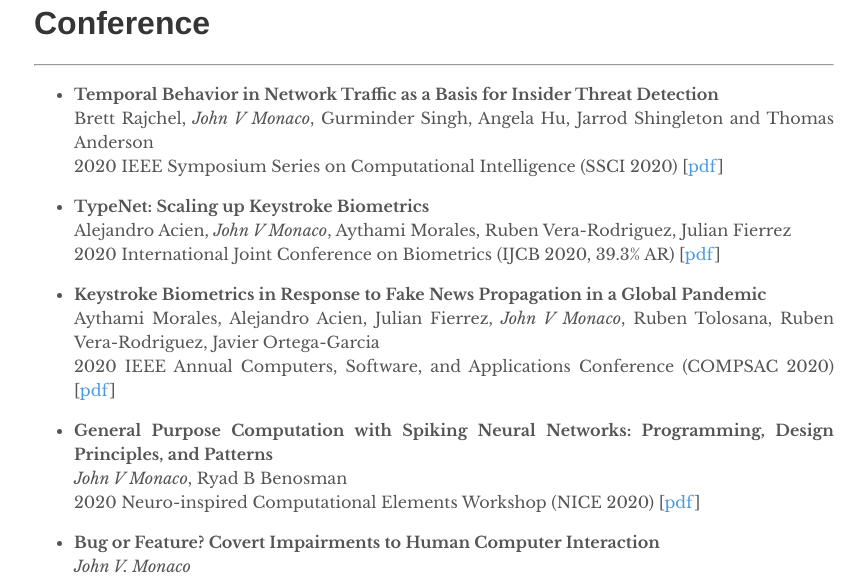
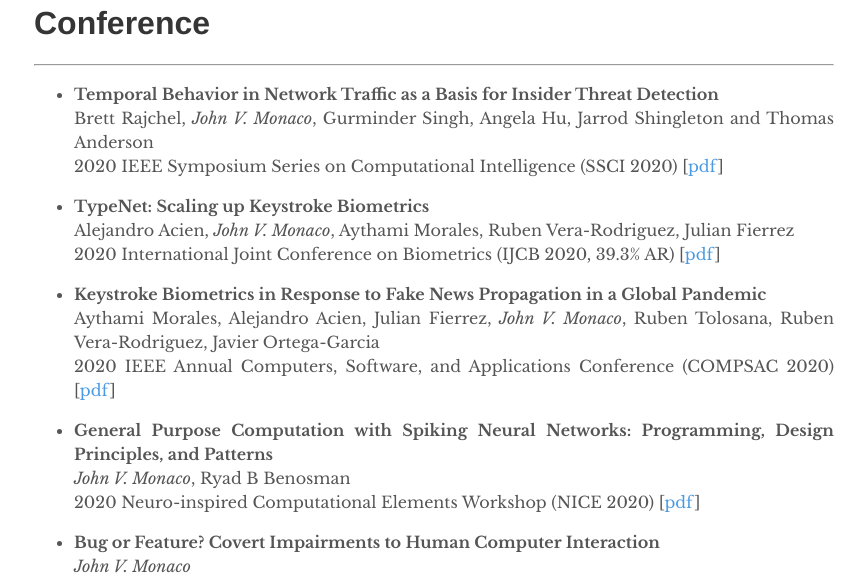
Before and after one commit to vmonaco/vmonaco.github.io, a Jekyll site: the page built from _pages/publications.md, in a window 1280 px wide and 900 px high, scrolled down 237 px. Shown: the part 152-730 px from the top of the window, without its empty margins (206-1071 px from the left). Built offline with Jekyll 4.4.1, drawn with Linux system fonts in a browser that asks for light colours.

Commit message:
updated cv

```diff
--- a/_pages/publications.md
+++ b/_pages/publications.md
@@ -18,19 +18,19 @@ Jump to: [conference](#conference), [journal](#journal), [patents](#patents), [p
 ***
 
 * **Temporal Behavior in Network Traffic as a Basis for Insider Threat Detection** \\
-Brett Rajchel, *John V Monaco*, Gurminder Singh, Angela Hu, Jarrod Shingleton and Thomas Anderson \\
+Brett Rajchel, *John V. Monaco*, Gurminder Singh, Angela Hu, Jarrod Shingleton and Thomas Anderson \\
 2020 IEEE Symposium Series on Computational Intelligence (SSCI 2020) \[[pdf](/papers/Temporal Behavior in Network Traffic as a Basis for Insider Threat Detection.pdf)\]
 
 * **TypeNet: Scaling up Keystroke Biometrics** \\
-Alejandro Acien, *John V Monaco*, Aythami Morales, Ruben Vera-Rodriguez, Julian Fierrez \\
+Alejandro Acien, *John V. Monaco*, Aythami Morales, Ruben Vera-Rodriguez, Julian Fierrez \\
 2020 International Joint Conference on Biometrics (IJCB 2020, 39.3% AR) \[[pdf](https://arxiv.org/pdf/2004.03627.pdf)\]
 
 * **Keystroke Biometrics in Response to Fake News Propagation in a Global Pandemic** \\
-Aythami Morales, Alejandro Acien, Julian Fierrez, *John V Monaco*, Ruben Tolosana, Ruben Vera-Rodriguez, Javier Ortega-Garcia \\
+Aythami Morales, Alejandro Acien, Julian Fierrez, *John V. Monaco*, Ruben Tolosana, Ruben Vera-Rodriguez, Javier Ortega-Garcia \\
 2020 IEEE Annual Computers, Software, and Applications Conference (COMPSAC 2020) \[[pdf](https://arxiv.org/pdf/2005.07688.pdf)\]
 
 * **General Purpose Computation with Spiking Neural Networks: Programming, Design Principles, and Patterns**\\
-*John V Monaco*, Ryad B Benosman \\
+*John V. Monaco*, Ryad B Benosman \\
 2020 Neuro-inspired Computational Elements Workshop (NICE 2020) \[[pdf](/papers/General Purpose Computation with Spiking Neural Networks- Programming Design Principles and Patterns.pdf)\]
 
 * **Bug or Feature? Covert Impairments to Human Computer Interaction** \\
```
Also changed, not shown: 1 other file.
